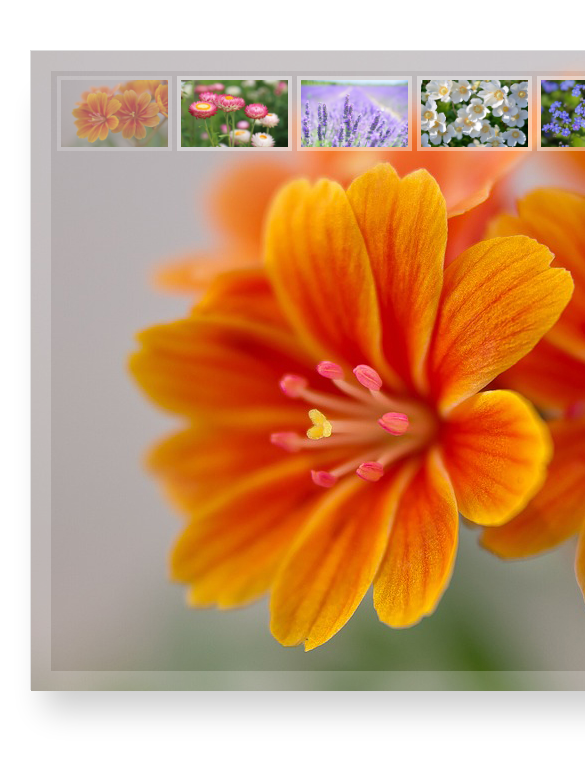
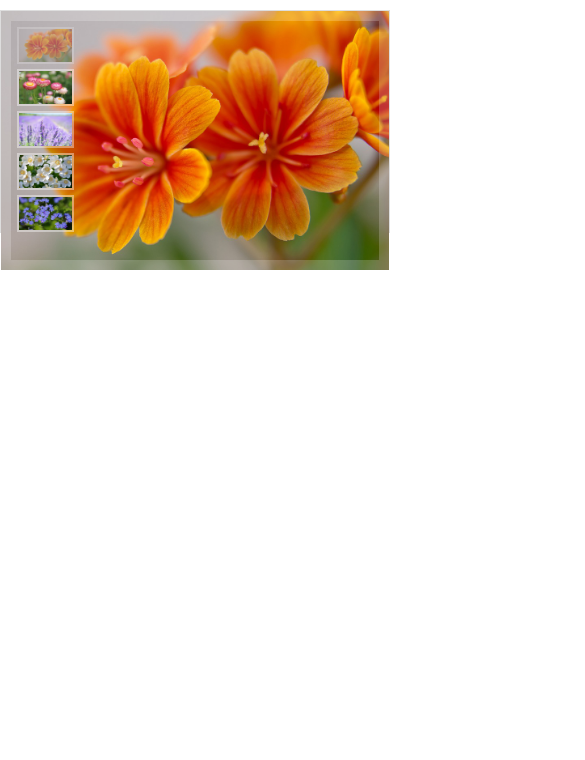
Before and after one commit to monalighosh/image-gallery-css, a plain HTML site: page index.html in a window 390 px wide. Shown: the top 760 px of the page, 585 px wide, since content can reach past the window. Drawn offline with Linux system fonts and the light colour scheme.

Commit message:
Updating project

```diff
--- a/project-4.css
+++ b/project-4.css
@@ -9,8 +9,6 @@
 body {
 	font-family: 'Roboto', sans-serif;
 	font-size: 16px;
-	margin-top: 30px;
-	margin-left: 30px;
 	color: #fff;
 	font-weight: 300;
 }
@@ -29,28 +27,16 @@ a:hover {
 	color: #fff;
 }
 
-.floatLeft {
-	float: left;
-}
-
-.floatRight {
-	float: right;
-}
-
-.clear {
-	clear: both;
-}
-
 
 /*------ Gallery Structure Elements ------*/
 
 .container {
 	position: relative;
-	margin: 50px auto;
+	margin: 10px auto;
 	border: 1px solid #ddd;
-	box-shadow: 0 35px 30px -15px rgba(0,0,0,0.2);
-	width: 960px;
-	height: 640px;
+	width: 100%;
+	max-width: 960px;
+	height:auto;
 	background: #fff;
 	-webkit-transition: all 0.2s ease;
 	transition: all 0.2s ease;
@@ -68,7 +54,7 @@ a:hover {
 	z-index: 2;
 	display: block;
 	float: left;
-	width: 115px;
+	width: 105px;
 	height: 75px;
 	border: 4px solid rgba(255,255,255,.4);
 	-webkit-transition: all 0.2s ease, -webkit-transform 0.2s;
@@ -93,6 +79,7 @@ a:hover {
 	outline-offset: -20px;
 	-webkit-transition: all 0.2s ease;
 	transition: all 0.2s ease;
+	width: 100%;
 }
 
 .container > div:first-child .thumbnails {
@@ -102,8 +89,8 @@ a:hover {
 .container input[type="radio"] ~ img {
 	opacity: 0;
 	-ms-filter: "progid:DXImageTransform.Microsoft.Alpha(Opacity=0)";
-	-webkit-transform: scale(1.1);
-	        transform: scale(1.1);
+	-webkit-transform: scale(.9);
+	        transform: scale(.9);
 }
 
 .container input[type="radio"]:checked + label + img {
@@ -117,3 +104,49 @@ a:hover {
 	opacity: .5;
 	-ms-filter: "progid:DXImageTransform.Microsoft.Alpha(Opacity=50)";
 }
+
+/*------ Media Queries ------*/
+
+@media (max-width: 600px) and (orientation: portrait) {
+
+	.thumbnails {
+		margin-top: 5px;
+		margin-left: 16px;
+		display: block;
+		float: none;
+		width: 57px;
+		height: 37px;
+		border: 2px solid rgba(255,255,255,.4);
+	}
+
+	.container > div:first-child .thumbnails {
+		margin-top: 16px;
+		margin-left: 16px;
+	}
+
+	.largeView {
+		outline: 10px solid rgba(255,255,255,.2);
+		outline-offset: -10px;
+	}
+}
+
+@media (max-width: 360px) and (orientation: portrait) {
+
+	.thumbnails {
+		margin-top: 3px;
+		margin-left: 9px;
+		width: 46px;
+		height: 30px;
+		border: 1px solid rgba(255,255,255,.4);
+	}
+
+	.container > div:first-child .thumbnails {
+		margin-top: 9px;
+		margin-left: 9px;
+	}
+
+	.largeView {
+		outline: 5px solid rgba(255,255,255,.2);
+		outline-offset: -5px;
+	}
+}
```
